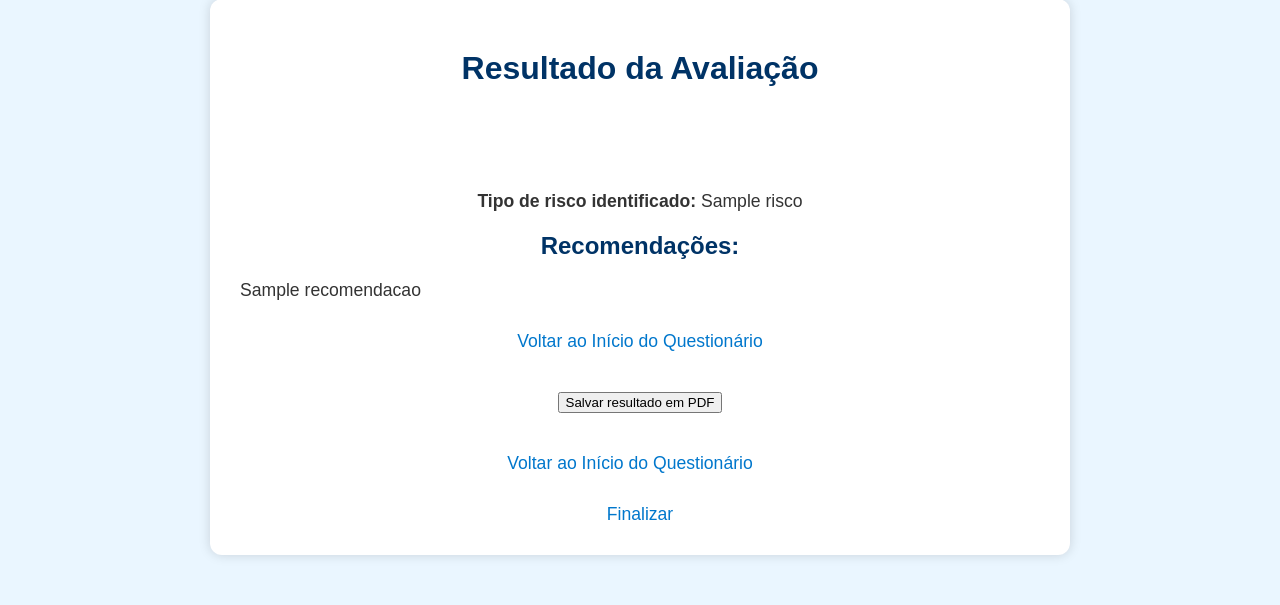
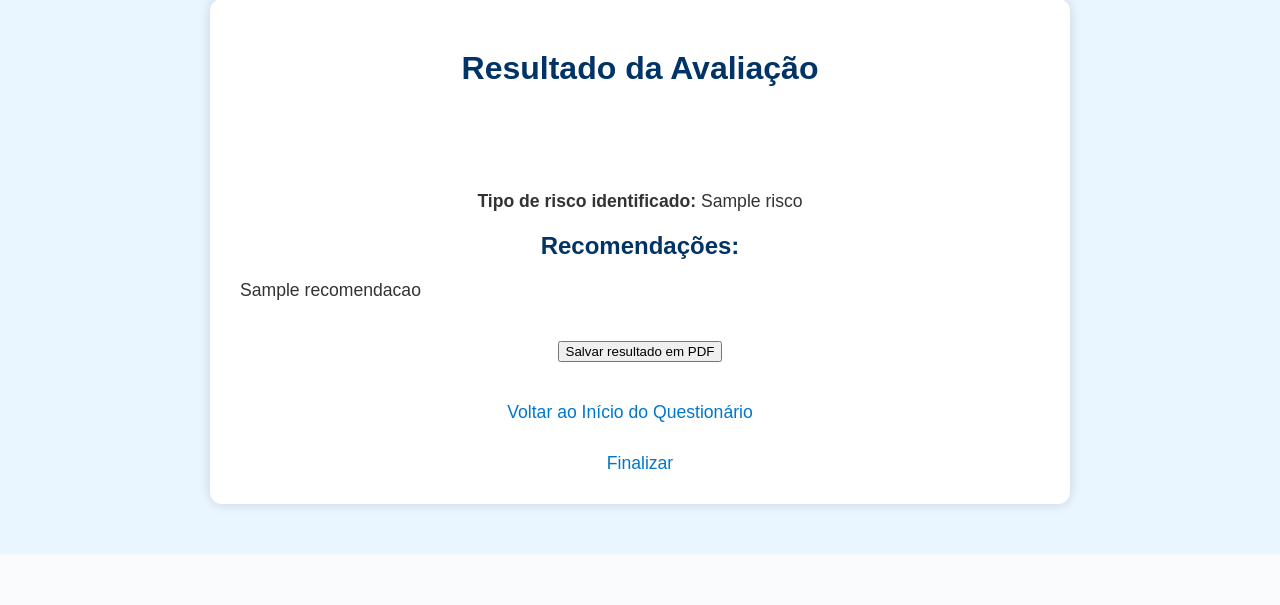
Before and after one commit to Pedro100682/sistema_especialista, a Flask app: template templates/resultado.html in a window 1280 px wide. Shown: the part 319-924 px from the top of the page. After the commit the page ends 873 px from the top, so only its background shows below. Run offline with Flask 3, Linux system fonts and the light colour scheme; the template is opened without the code that fills it: most values are stand-ins (such as "Sample title", 1, 10 or a date in 2020).

Commit message:
Atualiza resultadoo

```diff
--- a/templates/resultado.html
+++ b/templates/resultado.html
@@ -118,7 +118,6 @@
     <h2>Recomendações:</h2>
     <p>{{ recomendacao|safe }}</p>
 
-    <a href="/">Voltar ao Início do Questionário</a>
 
    <div style="text-align: center; margin-top: 40px;">
     <form action="/gerar_pdf" method="post" style="display: inline-block; margin-bottom: 10px;">
```
